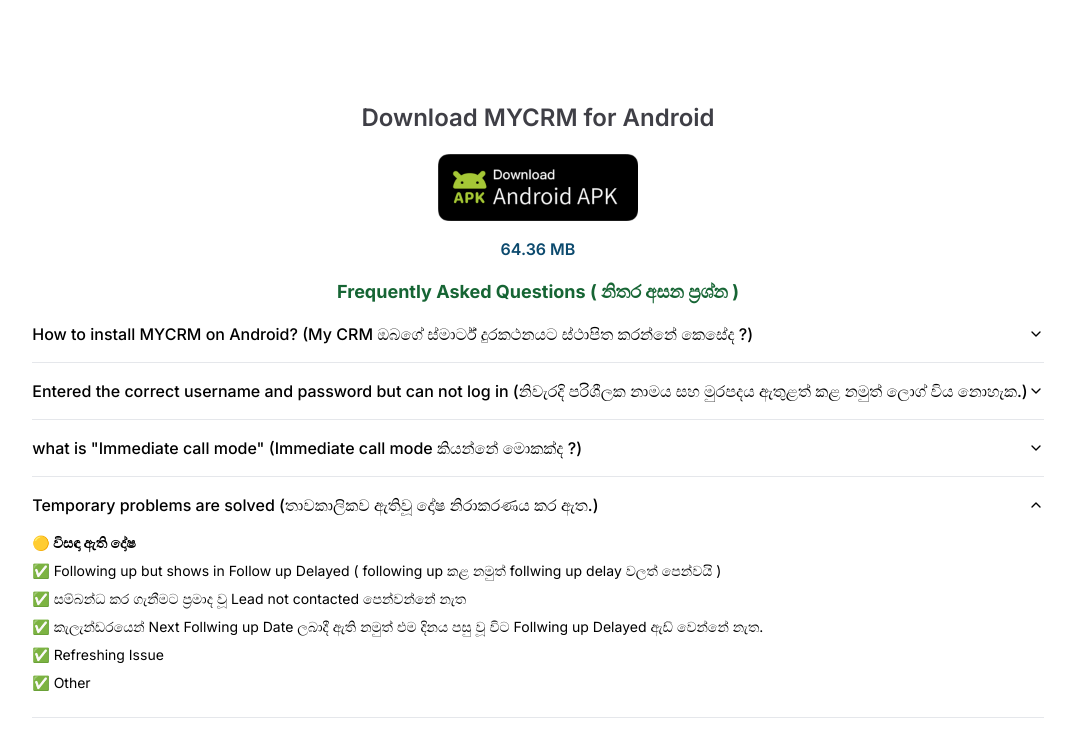
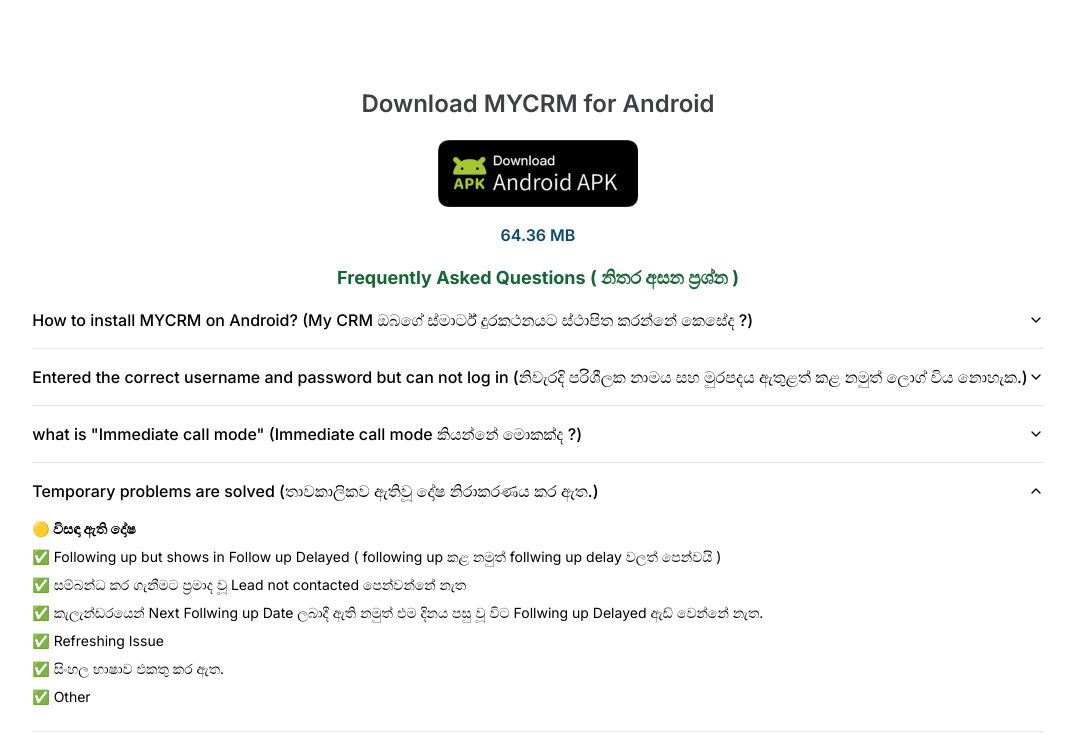
Before and after one commit to dananjaya6005/mycrm_download_page, a Next.js app: page / in a window 1280 px wide. Both pictures are taken after a click on the button 640 px from the left and 596 px from the top of the page. Shown: the top 744 px of the page, without its empty margins (102-1177 px from the left). Built offline with nearby package versions, Linux system fonts and the light colour scheme.

Commit message:
fix siise dfdf

```diff
--- a/src/app/page.tsx
+++ b/src/app/page.tsx
@@ -80,6 +80,7 @@
               <li className="my-2"> ✅ සම්බන්ධ කර ගැනීමට ප්‍රමාද වූ Lead not contacted පෙන්වන්නේ නැත</li>
               <li className="my-2"> ✅ කැලැන්ඩරයෙන් Next Follwing up Date ලබාදී ඇති නමුත් එම දිනය පසු වූ විට Follwing up Delayed ඇඩ් වෙන්නේ නැත.</li>
               <li className="my-2"> ✅ Refreshing Issue</li>
+              <li className="my-2"> ✅ සිංහල භාෂාව එකතු කර ඇත.</li>
               <li className="my-2"> ✅ Other</li>
             </ul>
 
```
